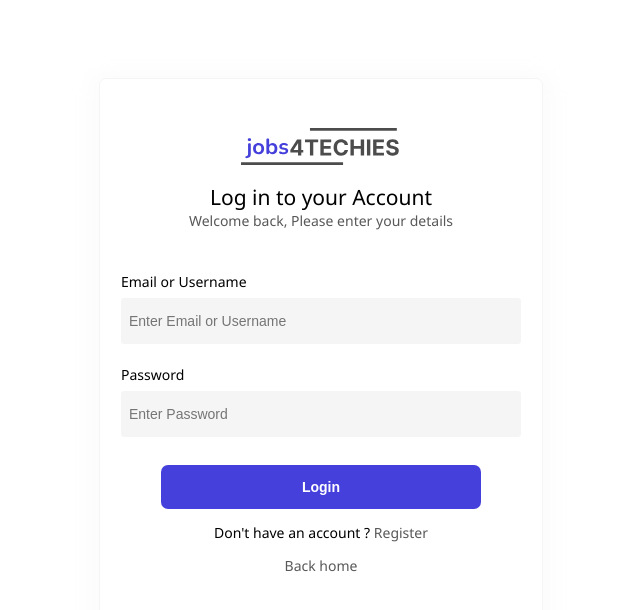
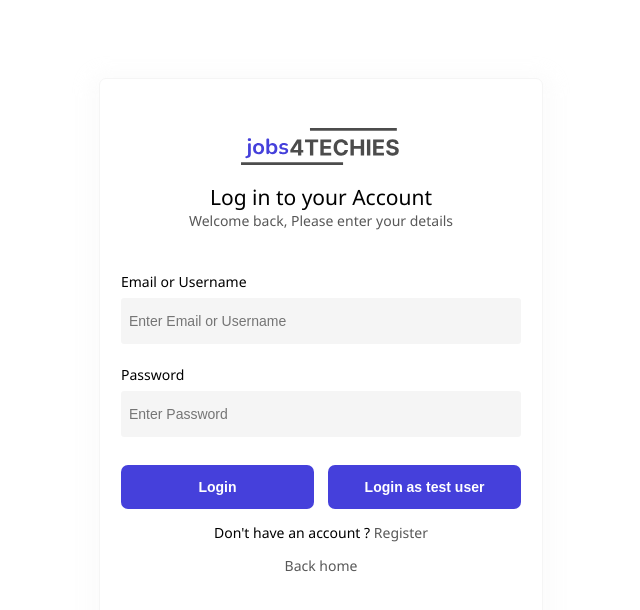
Before and after one commit to Udee101/jft, a Vue app in the folder client/: page /login in a window 1280 px wide. Shown: the top 610 px of the page, without its empty margins (319-959 px from the left). Built offline with nearby package versions, Linux system fonts and the light colour scheme.

Commit message:
enable login as test user

```diff
--- a/client/src/assets/css/app.css
+++ b/client/src/assets/css/app.css
@@ -439,8 +439,11 @@ nav {
 
 .btn-submit {
   width: 100%;
-  display: flex;
+  display: grid;
+  grid-template-columns: repeat(auto-fit, minmax(160px, 1fr));
+  gap: 1rem;
   place-content: center;
+  justify-content: center;
   margin-top: 2rem;
 }
 
@@ -449,8 +452,6 @@ nav {
   color: var(--color-5);
   border: none;
   padding: 1rem;
-  max-width: 320px;
-  width: 100%;
   border-radius: 0.5rem;
   cursor: pointer;
 }
--- a/client/src/pages/Login.vue
+++ b/client/src/pages/Login.vue
@@ -27,6 +27,7 @@
 
           <div v-if="!isLoading" class="btn-submit hover-opacity">
             <button type="submit" class="text-base font-bold">Login</button>
+            <button @click="loginAsTestUser" class="text-base font-bold">Login as test user</button>
           </div>
 
           <div v-if="isLoading" class="text-center my-1">
@@ -86,7 +87,21 @@ export default {
           usernameOrEmail: this.loginField,
           password: this.password
         }
+        this.makeLoginRequest(data)
+      }
+    },
 
+    loginAsTestUser() {
+      this.isLoading = true;
+      // this.invalidCredentials = "";
+      const data = {
+        usernameOrEmail: "testUser1",
+        password: "1234567"
+      }
+      this.makeLoginRequest(data)
+    },
+
+    makeLoginRequest(data) {
       this.login(data).then((response) => {
 
         const token = response.data.token;
@@ -113,8 +128,8 @@ export default {
         this.invalidCredentials = error.response.data.error
       })
     }
-    }
   },
+
 
   validations(){
     return {
```
Lines whose indentation alone changed are shown as unchanged.
